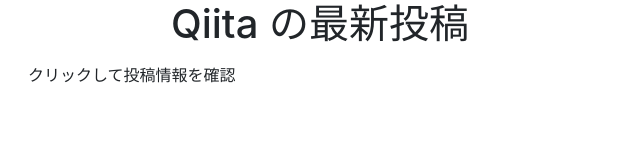
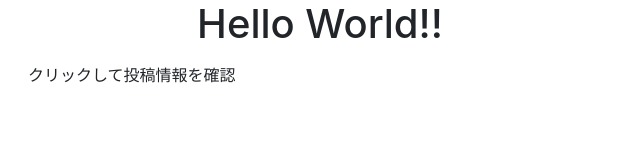
Before and after one commit to Nakanishi-Asahi/pwa_test3.github.io, a website: page index.html in a window 1280 px wide. Shown: the whole page, without its empty margins (0-640 px from the left). Drawn offline with nearby package versions, Linux system fonts and the light colour scheme; no server answers.

Commit message:
2021/10/21

```diff
--- a/index.html
+++ b/index.html
@@ -12,8 +12,7 @@
 <body>
   <div class="col-sm-3"></div>
   <div class="col-sm-6">
-    <h1 class="text-center">Qiita の最新投稿</h1>
-    <h2 id="newitem" class="text-center"></h2>
+    <h1 class="text-center">Hello World!!</h1>
     <button id="button" onclick="getPost()" class="btn center-block">クリックして投稿情報を確認</button>
   </div>
   <div class="col-sm-3"></div>
```
